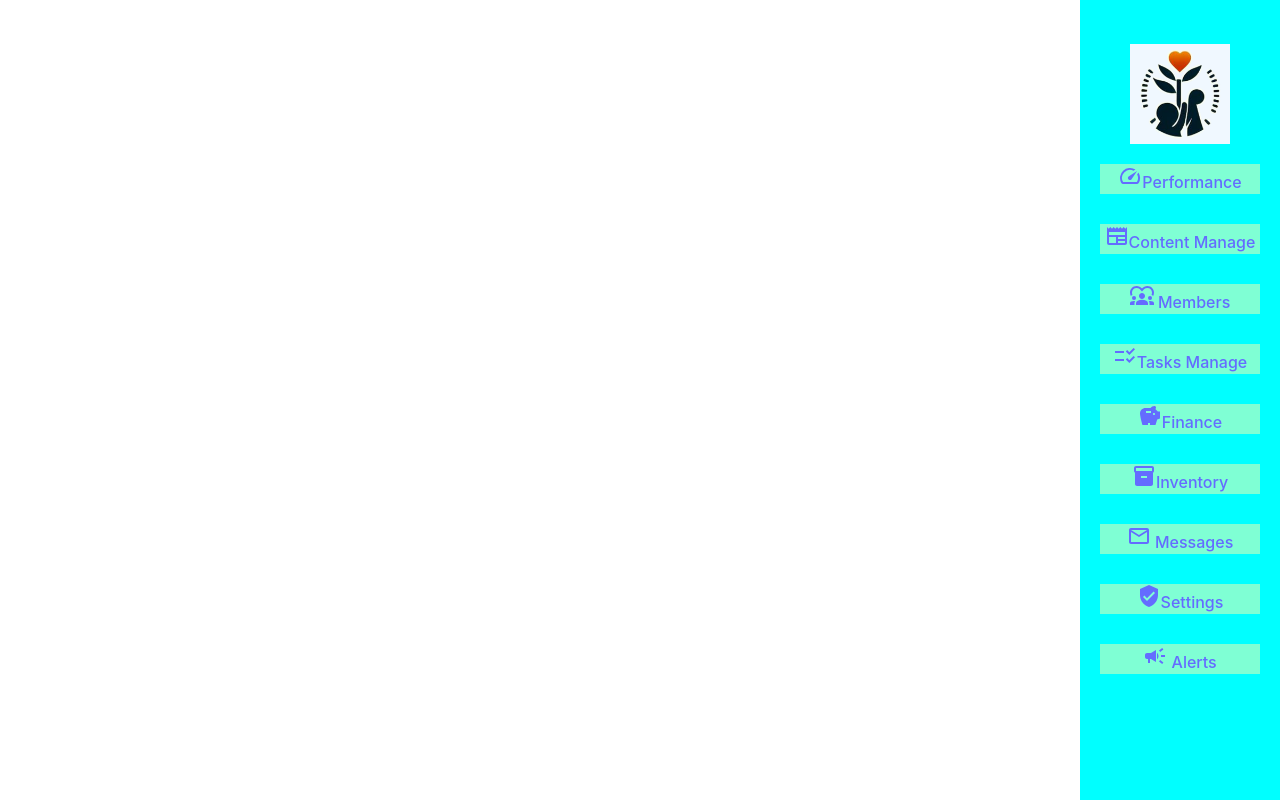
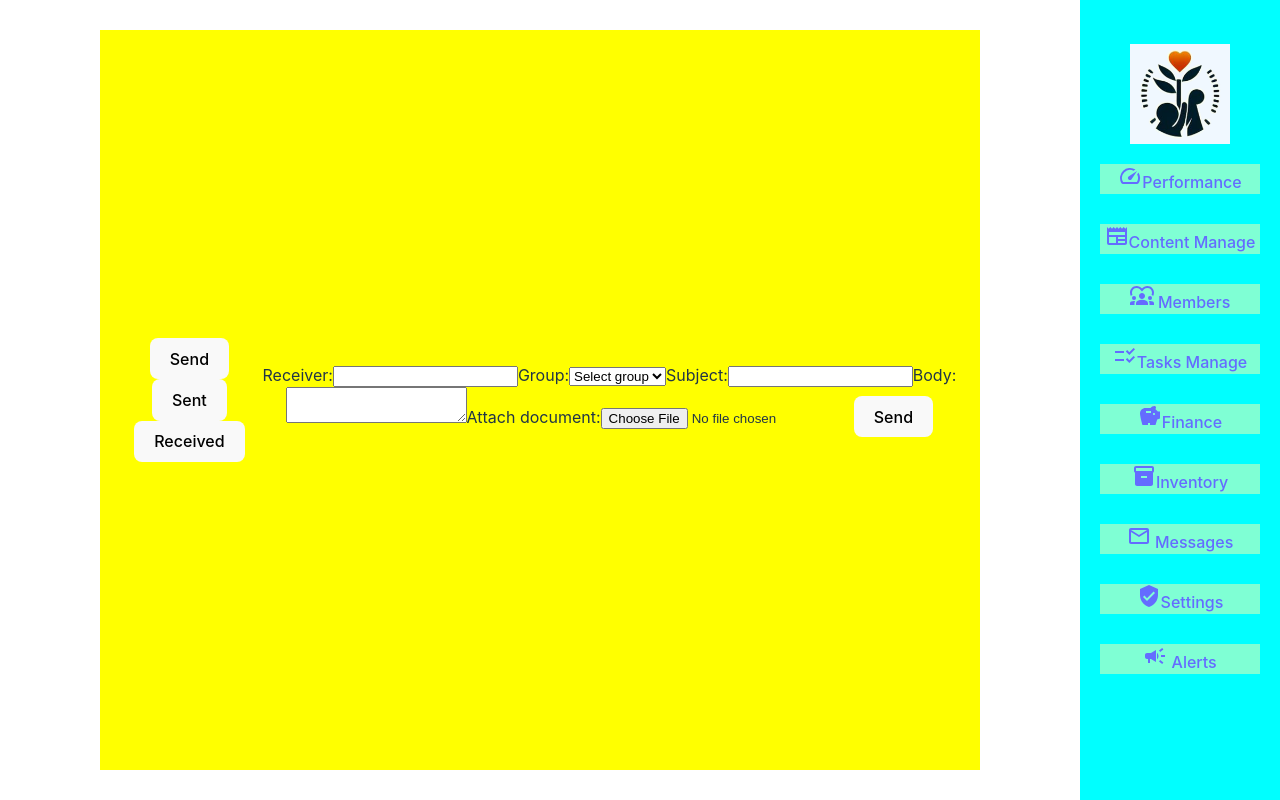
Before and after one commit to dilaneeshvaran/force-du-coeur-projet-annuel, a React (Vite) app in the folder backoffice/: page /message in a window 1280 px wide. Built offline with nearby package versions, Linux system fonts and the light colour scheme.

Commit message:
messages
Signed-off-by: Dilan EESHVARAN <ieeshvarand@gmail.com>

```diff
--- a/backoffice/src/App.tsx
+++ b/backoffice/src/App.tsx
@@ -10,6 +10,7 @@ import TaskManager from './pages/taskManage';
 import FinanceInformation from './pages/financeInformation';
 import Settings from './pages/settings';
 import Alerts from './pages/alert';
+import Messages from './pages/message';
 
 function App() {
   const [count, setCount] = useState(0)
@@ -33,6 +34,7 @@ function App() {
         <Route path="/financeInformation" element={<FinanceInformation />} />
         <Route path="/settings" element={<Settings />} />
         <Route path="/alert" element={<Alerts />} />
+        <Route path="/message" element={<Messages />} />
       </Routes>
     </BrowserRouter>
   )
--- a/backoffice/src/components/Menu.tsx
+++ b/backoffice/src/components/Menu.tsx
@@ -59,7 +59,7 @@ const Menu: React.FC<MenuProps> = ({ className, isLoggedIn, onLogout }) => {
                 <NavLink className={`navbar-item ${location.pathname === '/inventory' ? 'is-active' : ''}`} to="/inventory">
                     <InventoryIcon />Inventory
                 </NavLink>
-                <NavLink className={`navbar-item ${location.pathname === '/rejoindre' ? 'is-active' : ''}`} to="/rejoindre">
+                <NavLink className={`navbar-item ${location.pathname === '/message' ? 'is-active' : ''}`} to="/message">
                     <MailOutlineIcon /> Messages
                 </NavLink>
 
--- /dev/null
+++ b/backoffice/src/pages/message.tsx
@@ -0,0 +1,78 @@
+import React, { useState } from 'react';
+
+function Messages() {
+    const [tab, setTab] = useState('send');
+    const [subject, setSubject] = useState('');
+    const [body, setBody] = useState('');
+    const [file, setFile] = useState<File | null>(null);
+    const [receiver, setReceiver] = useState('');
+    const [group, setGroup] = useState('');
+
+    const handleFileChange = (event: React.ChangeEvent<HTMLInputElement>) => {
+        if (event.target.files && event.target.files[0]) {
+            setFile(event.target.files[0]);
+        }
+    };
+
+    const handleSubmit = (event: React.FormEvent) => {
+        event.preventDefault();
+        // use api
+        console.log({ subject, body, file, receiver, group });
+    };
+
+    return (
+        <div className="contentBox">
+            <div>
+                <button onClick={() => setTab('send')}>Send</button>
+                <button onClick={() => setTab('sent')}>Sent</button>
+                <button onClick={() => setTab('received')}>Received</button>
+            </div>
+            {tab === 'send' && (
+                <form onSubmit={handleSubmit}>
+                    <label>
+                        Receiver:
+                        <input type="email" value={receiver} onChange={e => setReceiver(e.target.value)} />
+                    </label>
+                    <label>
+                        Group:
+                        <select value={group} onChange={e => setGroup(e.target.value)}>
+                            <option value="">Select group</option>
+                            <option value="members">Members</option>
+                            <option value="admins">Admins</option>
+                            <option value="everyone">Everyone</option>
+                            <option value="donators">Donators</option>
+                            <option value="presidents">Presidents</option>
+                        </select>
+                    </label>
+                    <label>
+                        Subject:
+                        <input type="text" value={subject} onChange={e => setSubject(e.target.value)} />
+                    </label>
+                    <label>
+                        Body:
+                        <textarea value={body} onChange={e => setBody(e.target.value)} />
+                    </label>
+                    <label>
+                        Attach document:
+                        <input type="file" accept=".txt,.pdf,image/*" onChange={handleFileChange} />
+                    </label>
+                    <button type="submit">Send</button>
+                </form>
+            )}
+            {tab === 'sent' && (
+                <div>
+                    {/*call api*/}
+                    <p>No messages sent yet.</p>
+                </div>
+            )}
+            {tab === 'received' && (
+                <div>
+                    {/*call api*/}
+                    <p>No messages received yet.</p>
+                </div>
+            )}
+        </div>
+    );
+}
+
+export default Messages;
```
